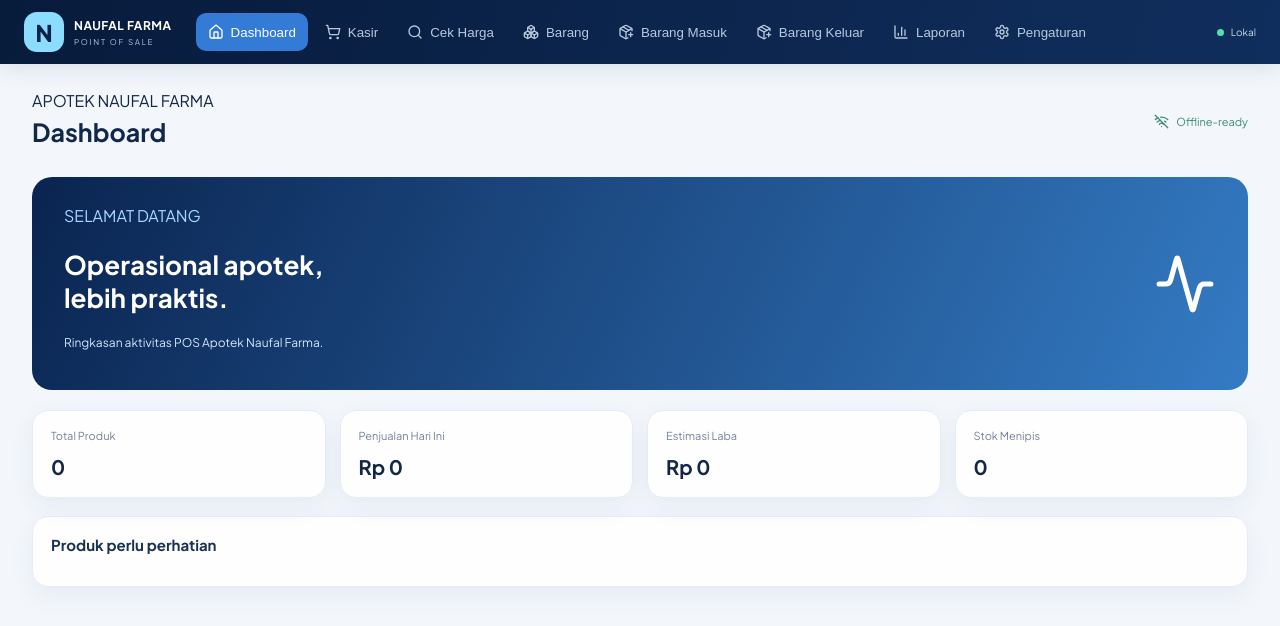
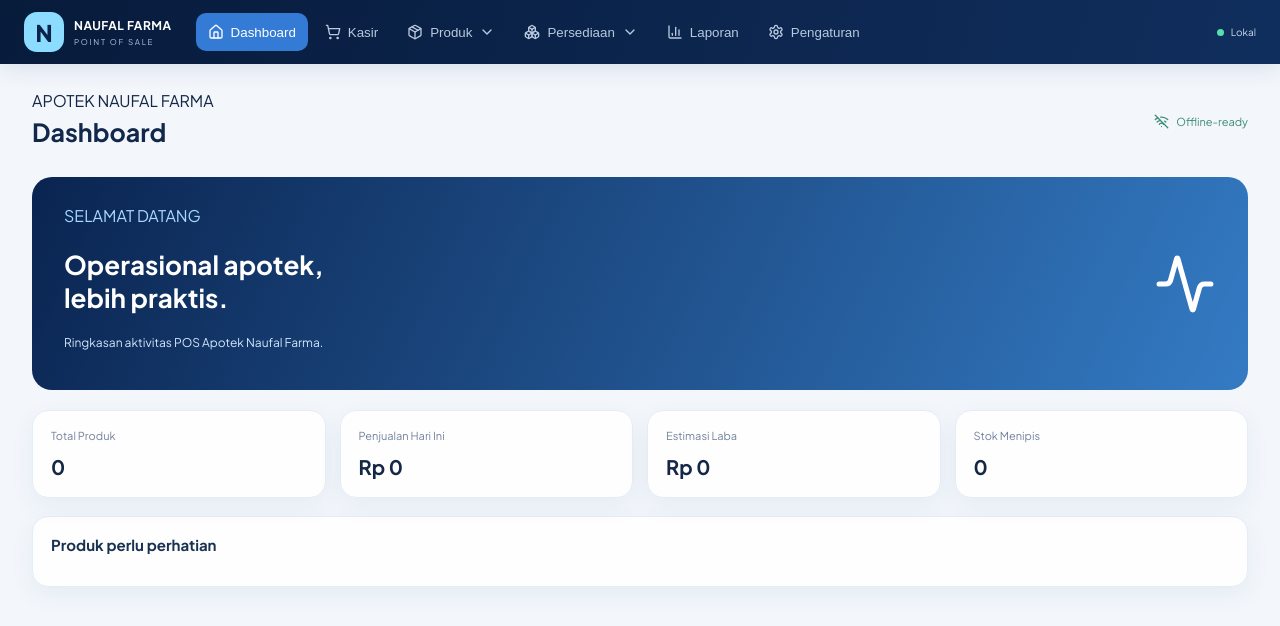
Before and after one commit to WRyouAldi/pos-apotek-naufal-farma, a React (Vite) app: page / in a window 1280 px wide. Shown: the top 626 px of the page. Built offline with nearby package versions, Linux system fonts and the light colour scheme.

Commit message:
Refactor navigation into six main menus with submenus

```diff
--- a/src/App.tsx
+++ b/src/App.tsx
@@ -1,14 +1,14 @@
 import {useEffect,useMemo,useState} from 'react';
 import Papa from 'papaparse';
 import {db,type Product,type Sale,type Movement} from './db';
-import {Activity,BarChart3,Boxes,Camera,Home,PackagePlus,Search,Settings,ShoppingCart,Upload,WifiOff} from 'lucide-react';
+import {Activity,ArrowDownToLine,ArrowUpFromLine,BarChart3,Boxes,Camera,ChevronDown,Home,Package,Search,Settings,ShoppingCart,Upload,WifiOff} from 'lucide-react';
 import {Html5Qrcode} from 'html5-qrcode';
 type Tab='Dashboard'|'Kasir'|'Cek Harga'|'Barang'|'Barang Masuk'|'Barang Keluar'|'Laporan'|'Pengaturan';
 const tabs:Tab[]=['Dashboard','Kasir','Cek Harga','Barang','Barang Masuk','Barang Keluar','Laporan','Pengaturan'];
 const money=(n:number)=>new Intl.NumberFormat('id-ID',{style:'currency',currency:'IDR',maximumFractionDigits:0}).format(n||0);
 const num=(v:unknown)=>Number(String(v??'0').replace(/[^0-9-]/g,''))||0;
 export default function App(){
- const [tab,setTab]=useState<Tab>('Dashboard'),[products,setProducts]=useState<Product[]>([]),[sales,setSales]=useState<Sale[]>([]),[moves,setMoves]=useState<Movement[]>([]),[query,setQuery]=useState(''),[cart,setCart]=useState<{p:Product,qty:number}[]>([]),[notice,setNotice]=useState(''),[busy,setBusy]=useState(false),[scan,setScan]=useState(false);
+ const [tab,setTab]=useState<Tab>('Dashboard'),[openMenu,setOpenMenu]=useState<'Produk'|'Persediaan'|null>(null),[products,setProducts]=useState<Product[]>([]),[sales,setSales]=useState<Sale[]>([]),[moves,setMoves]=useState<Movement[]>([]),[query,setQuery]=useState(''),[cart,setCart]=useState<{p:Product,qty:number}[]>([]),[notice,setNotice]=useState(''),[busy,setBusy]=useState(false),[scan,setScan]=useState(false);
  async function refresh(){setProducts(await db.products.toArray());setSales(await db.sales.toArray());setMoves(await db.movements.toArray())}
  useEffect(()=>{void refresh()},[]);
  useEffect(()=>{if(!notice)return;const t=setTimeout(()=>setNotice(''),3200);return()=>clearTimeout(t)},[notice]);
@@ -23,7 +23,30 @@ export default function App(){
  async function importCSV(file:File){setBusy(true);Papa.parse<Record<string,string>>(file,{header:true,skipEmptyLines:true,complete:async r=>{try{const list:Product[]=r.data.map(x=>{const get=(...keys:string[])=>{const k=Object.keys(x).find(a=>keys.includes(a.trim().toLowerCase()));return k?x[k]:''};return{code:get('kode item','kode'),barcode:get('kode barcode','barcode'),name:get('nama item','nama'),category:get('jenis','kategori'),brand:get('merek','brand'),stock:num(get('stok')),unit:get('satuan')||'pcs',buyPrice:num(get('harga beli')),sellPrice:num(get('harga jual')),minStock:num(get('stok min')),shelf:get('rak'),supplier:get('supplier')}}).filter(p=>p.code&&p.name);await db.transaction('rw',db.products,async()=>{for(const p of list)await db.products.put(p)});await refresh();setNotice(list.length+' produk diimpor. Stok mengikuti CSV.')}catch(e){setNotice('Impor gagal: '+String(e))}finally{setBusy(false)}}})}
  async function startScan(){setScan(true);setTimeout(async()=>{try{const q=new Html5Qrcode('barcode-reader');await q.start({facingMode:'environment'},{fps:10,qrbox:{width:240,height:120}},v=>{setQuery(v);void q.stop();setScan(false)},()=>{})}catch{setNotice('Kamera tidak tersedia atau izin belum diberikan.')}},150)}
  const exportCSV=()=>{const csv=Papa.unparse(products.map(p=>({'Kode Item':p.code,'Kode Barcode':p.barcode,'Nama Item':p.name,'Jenis':p.category,'Merek':p.brand,'Stok':p.stock,'Satuan':p.unit,'Harga Beli':p.buyPrice,'Harga Jual':p.sellPrice,'Stok Min':p.minStock,'Rak':p.shelf,'Supplier':p.supplier})));const a=document.createElement('a');a.href=URL.createObjectURL(new Blob([csv],{type:'text/csv;charset=utf-8'}));a.download='backup-produk.csv';a.click();URL.revokeObjectURL(a.href)};
- return <div className="app"><nav className="topbar"><div className="brand"><span className="brandmark">N</span><div><b>NAUFAL FARMA</b><small>POINT OF SALE</small></div></div><div className="nav-menu">{tabs.map((t,i)=><button key={t} className={'nav '+(tab===t?'active':'')} onClick={()=>{setTab(t);setQuery('')}}>{[<Home/>,<ShoppingCart/>,<Search/>,<Boxes/>,<PackagePlus/>,<PackagePlus/>,<BarChart3/>,<Settings/>][i]}<span>{t}</span></button>)}</div><span className="top-status"><span className="dot"/>Lokal</span></nav>
+ return <div className="app"><nav className="topbar" aria-label="Navigasi utama">
+ <div className="brand"><span className="brandmark">N</span><div><b>NAUFAL FARMA</b><small>POINT OF SALE</small></div></div>
+ <div className="nav-menu">
+  <button className={'nav '+(tab==='Dashboard'?'active':'')} onClick={()=>{setTab('Dashboard');setQuery('');setOpenMenu(null)}}><Home/><span>Dashboard</span></button>
+  <button className={'nav '+(tab==='Kasir'?'active':'')} onClick={()=>{setTab('Kasir');setQuery('');setOpenMenu(null)}}><ShoppingCart/><span>Kasir</span></button>
+  <div className="nav-item">
+   <button className={'nav '+((tab==='Barang'||tab==='Cek Harga')?'active':'')} aria-haspopup="true" aria-expanded={openMenu==='Produk'} onClick={()=>setOpenMenu(openMenu==='Produk'?null:'Produk')}><Package/><span>Produk</span><ChevronDown className="chevron"/></button>
+   {openMenu==='Produk'&&<div className="nav-submenu" role="group" aria-label="Menu Produk">
+    <button className={tab==='Barang'?'selected':''} onClick={()=>{setTab('Barang');setQuery('');setOpenMenu(null)}}><Boxes size={16}/> Master Barang</button>
+    <button className={tab==='Cek Harga'?'selected':''} onClick={()=>{setTab('Cek Harga');setQuery('');setOpenMenu(null)}}><Search size={16}/> Cek Harga</button>
+   </div>}
+  </div>
+  <div className="nav-item">
+   <button className={'nav '+((tab==='Barang Masuk'||tab==='Barang Keluar')?'active':'')} aria-haspopup="true" aria-expanded={openMenu==='Persediaan'} onClick={()=>setOpenMenu(openMenu==='Persediaan'?null:'Persediaan')}><Boxes/><span>Persediaan</span><ChevronDown className="chevron"/></button>
+   {openMenu==='Persediaan'&&<div className="nav-submenu" role="group" aria-label="Menu Persediaan">
+    <button className={tab==='Barang Masuk'?'selected':''} onClick={()=>{setTab('Barang Masuk');setQuery('');setOpenMenu(null)}}><ArrowDownToLine size={16}/> Barang Masuk</button>
+    <button className={tab==='Barang Keluar'?'selected':''} onClick={()=>{setTab('Barang Keluar');setQuery('');setOpenMenu(null)}}><ArrowUpFromLine size={16}/> Barang Keluar</button>
+   </div>}
+  </div>
+  <button className={'nav '+(tab==='Laporan'?'active':'')} onClick={()=>{setTab('Laporan');setQuery('');setOpenMenu(null)}}><BarChart3/><span>Laporan</span></button>
+  <button className={'nav '+(tab==='Pengaturan'?'active':'')} onClick={()=>{setTab('Pengaturan');setQuery('');setOpenMenu(null)}}><Settings/><span>Pengaturan</span></button>
+ </div>
+ <span className="top-status"><span className="dot"/>Lokal</span>
+</nav>
  <main className="main"><header><div><span className="eyebrow">APOTEK NAUFAL FARMA</span><h1>{tab}</h1></div><span className="online"><WifiOff size={15}/> Offline-ready</span></header>{notice&&<div className="toast">{notice}</div>}
  {tab==='Dashboard'&&<><section className="welcome"><div><span className="eyebrow">SELAMAT DATANG</span><h2>Operasional apotek,<br/>lebih praktis.</h2><p>Ringkasan aktivitas POS Apotek Naufal Farma.</p></div><Activity size={62}/></section><div className="stats">{[['Total Produk',products.length],['Penjualan Hari Ini',money(revenue)],['Estimasi Laba',money(profit)],['Stok Menipis',products.filter(p=>p.stock<=p.minStock).length]].map(([a,b])=><div className="stat" key={String(a)}><span>{a}</span><strong>{b}</strong></div>)}</div><section className="panel"><h3>Produk perlu perhatian</h3>{products.filter(p=>p.stock<=p.minStock).slice(0,12).map(p=><p className="row" key={p.code}>{p.name} <b>{p.stock} {p.unit}</b></p>)}</section></>}
  {tab==='Kasir'&&<div className="grid-two"><section className="panel"><div className="panel-head"><h3>Pilih produk</h3><button className="soft-btn" onClick={()=>void startScan()}><Camera size={16}/> Scan</button></div><input className="search" placeholder="Cari nama, kode, barcode..." value={query} onChange={e=>setQuery(e.target.value)}/>{filtered.map(p=><button className="product-pick" key={p.code} onClick={()=>add(p)}><span>{p.name}<small>{p.code} · Stok {p.stock}</small></span><b>{money(p.sellPrice)}</b></button>)}</section><section className="panel"><h3>Keranjang ({cart.length})</h3>{cart.map(x=><div className="row" key={x.p.code}><span>{x.p.name} × {x.qty}</span><b>{money(x.qty*x.p.sellPrice)}</b><button onClick={()=>setCart(c=>c.filter(y=>y.p.code!==x.p.code))}>×</button></div>)}<h2>{money(cart.reduce((a,x)=>a+x.qty*x.p.sellPrice,0))}</h2><button className="primary full" disabled={!cart.length} onClick={()=>void checkout()}>Selesaikan transaksi</button></section></div>}
```
